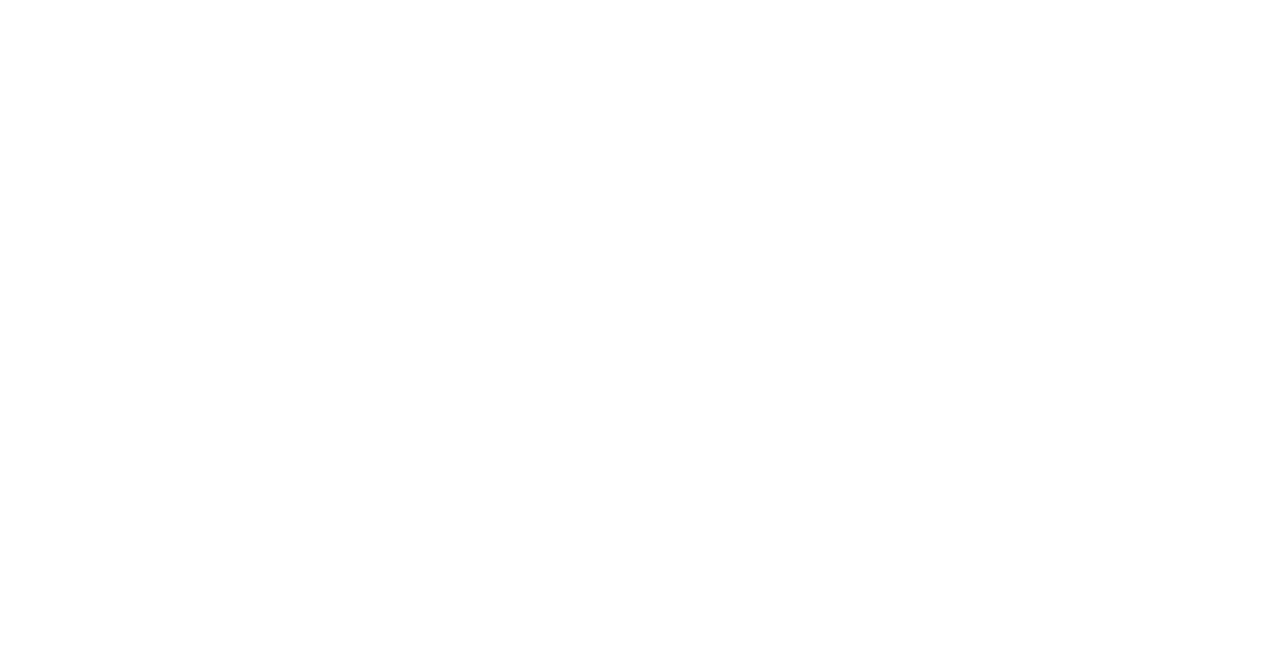
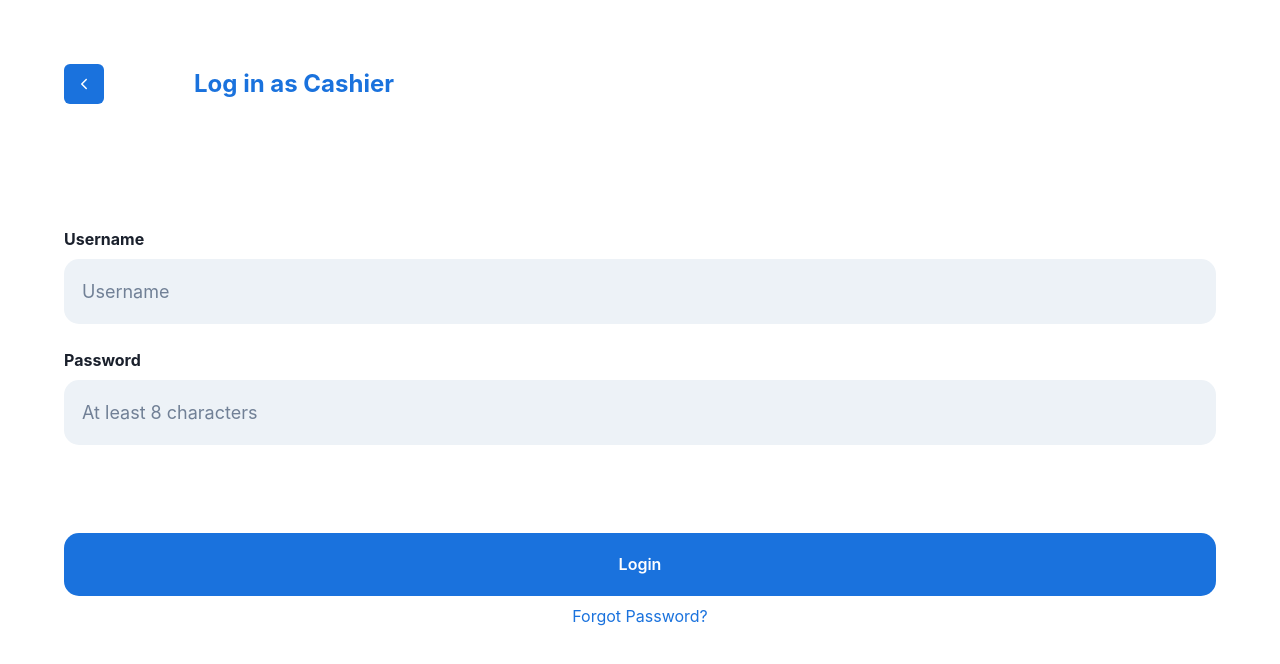
Before and after one commit to kinur31/Mini-Project-POS-FE, a React (Create React App) app: page /login-cashier in a window 1280 px wide. Before the commit this address had no page. Shown: the top 664 px of the page. Built offline with nearby package versions, Linux system fonts and the light colour scheme.

Commit message:
add fitur login

```diff
--- a/package.json
+++ b/package.json
@@ -4,6 +4,7 @@
   "private": true,
   "dependencies": {
     "@chakra-ui/react": "^2.8.2",
+    "@reduxjs/toolkit": "^1.9.7",
     "@testing-library/jest-dom": "^5.17.0",
     "@testing-library/react": "^13.4.0",
     "@testing-library/user-event": "^13.5.0",
--- a/src/App.js
+++ b/src/App.js
@@ -1,11 +1,13 @@
 import { Routes, Route } from "react-router-dom";
-import Home from "./pages/home";
+import LoginScreen from "./pages/login/loginScreen";
+import LoginCashier from "./pages/login/loginCashier";
 
 function App() {
-   return (
+  return (
     <>
       <Routes>
-        <Route path="/" element={<Home/>}/>
+        <Route path="/" element={<LoginScreen />} />
+        <Route path="/login-cashier" element={<LoginCashier />} />
       </Routes>
     </>
   );
--- a/src/index.js
+++ b/src/index.js
@@ -7,16 +7,17 @@
 import { BrowserRouter } from "react-router-dom";
 import theme from "./themes";
 import { Provider } from "react-redux";
+import { store } from "./redux/store";
 
 const root = ReactDOM.createRoot(document.getElementById("root"));
 root.render(
-  // <Provider>
-  <ChakraProvider theme={theme}>
-    <BrowserRouter>
-      <App />
-    </BrowserRouter>
-  </ChakraProvider>
-  // </Provider>
+  <Provider store={store}>
+    <ChakraProvider theme={theme}>
+      <BrowserRouter>
+        <App />
+      </BrowserRouter>
+    </ChakraProvider>{" "}
+  </Provider>
 );
 
 // If you want to start measuring performance in your app, pass a function
--- /dev/null
+++ b/src/pages/login/loginCashier.jsx
@@ -0,0 +1,116 @@
+import {
+  Box,
+  HStack,
+  VStack,
+  Heading,
+  IconButton,
+  FormLabel,
+  Input,
+  Button,
+  Text,
+} from "@chakra-ui/react";
+import { IoIosArrowBack } from "react-icons/io";
+import { Link } from "react-router-dom";
+import { useNavigate } from "react-router-dom";
+import { useFormik } from "formik";
+import { useDispatch } from "react-redux";
+import { ToastContainer, toast } from "react-toastify";
+import "react-toastify/dist/ReactToastify.css";
+import { login } from "../../redux/reducer/authReducer";
+
+const LoginCashier = () => {
+  const dispatch = useDispatch();
+  const navigate = useNavigate();
+
+  const formik = useFormik({
+    initialValues: {
+      username: "",
+      password: "",
+    },
+    onSubmit: async (values) => {
+      dispatch(login(values.username, values.password));
+      toast.success("Logged in");
+      // navigate("/");
+    },
+  });
+
+  const handleChange = () => {
+    navigate("/");
+  };
+
+  return (
+    <>
+      <VStack margin={"5%"}>
+        <Box className="title-tab" width={"full"}>
+          <HStack spacing={"90px"}>
+            <Box>
+              <IconButton
+                bg={"#1A72DD"}
+                aria-label="Search database"
+                icon={<IoIosArrowBack />}
+                color={"white"}
+                onClick={handleChange}
+              />
+            </Box>
+            <Box>
+              <Heading color={"#1A72DD"} fontSize={"24px"}>
+                Log in as Cashier
+              </Heading>
+            </Box>
+          </HStack>
+        </Box>
+        <Box marginTop={"10%"} width={"full"}>
+          <Box>
+            <FormLabel fontWeight={"bold"}> Username </FormLabel>
+            <Input
+              type="text"
+              variant="filled"
+              borderRadius={"15px"}
+              height={"65px"}
+              size="lg"
+              placeholder="Username"
+              value={formik.values.username}
+              onChange={formik.handleChange}
+              onBlur={formik.handleBlur}
+              name="username"
+            />
+          </Box>
+          <Box mt={"3vh"}>
+            <FormLabel fontWeight={"bold"}> Password </FormLabel>
+            <Input
+              type="password"
+              variant="filled"
+              borderRadius={"15px"}
+              height={"65px"}
+              size="lg"
+              placeholder="At least 8 characters"
+              value={formik.values.password}
+              onChange={formik.handleChange}
+              onBlur={formik.handleBlur}
+              name="password"
+            />
+          </Box>
+        </Box>
+        <Box width={"full"} mt={"10vh"}>
+          <Button
+            type="submit"
+            bg="#1A72DD"
+            color={"white"}
+            width={"100%"}
+            borderRadius={"15px"}
+            height={"63px"}
+            onClick={formik.handleSubmit}
+          >
+            Login
+          </Button>
+        </Box>
+        <Link to="#">
+          <Text color={"#1A72DD"}>Forgot Password?</Text>
+        </Link>
+      </VStack>
+      <ToastContainer />
+    </>
+  );
+};
+
+export default LoginCashier;
--- /dev/null
+++ b/src/pages/login/loginScreen.jsx
@@ -0,0 +1,58 @@
+import { Box, VStack, Heading, Text, Button, Image } from "@chakra-ui/react";
+import { useNavigate } from "react-router-dom";
+// import { FaUser } from "react-icons/fa";
+
+const LoginScreen = () => {
+  const navigate = useNavigate();
+
+  const handleChange = () => {
+    navigate("/login-cashier");
+  };
+  return (
+    <>
+      <VStack margin={"5%"}>
+        <Box marginTop={"15%"}>
+          <VStack>
+            <Heading> Welcome to OurPOS!</Heading>
+            <Text>
+              {" "}
+              Select login as the admin or cashier first to continue.{" "}
+            </Text>
+          </VStack>
+        </Box>
+        <Box marginTop={"10%"}>
+          <Image src="./Image1.png" />
+        </Box>
+        <Box width={"350px"} marginTop={"10%"}>
+          <Button
+            bg="#1A72DD"
+            color={"white"}
+            width={"100%"}
+            borderRadius={"15px"}
+            height={"63px"}
+            onClick={navigate("/")}
+          >
+            {" "}
+            Log in as Admin{" "}
+          </Button>
+        </Box>
+        <Text fontSize={"14px"}> Or </Text>
+        <Box width={"350px"}>
+          <Button
+            bg="#1A72DD"
+            color={"white"}
+            width={"100%"}
+            borderRadius={"15px"}
+            height={"63px"}
+            onClick={handleChange}
+          >
+            {" "}
+            Log in as Cashier{" "}
+          </Button>
+        </Box>
+      </VStack>
+    </>
+  );
+};
+
+export default LoginScreen;
--- /dev/null
+++ b/src/redux/reducer/authReducer.js
@@ -0,0 +1,88 @@
+import { createSlice } from "@reduxjs/toolkit";
+
+import axios from "axios";
+
+const initialState = {
+  user: {
+    id: null,
+    email: "",
+    username: "",
+    roleId: null,
+    point: null,
+    avatar: "",
+  },
+  isLogin: false,
+};
+
+export const AuthReducer = createSlice({
+  name: "AuthReducer",
+  initialState,
+  reducers: {
+    setUser: (state, action) => {
+      const { id, email, username, roleId, points, avatar } = action.payload;
+
+      state.user = {
+        id,
+        email,
+        username,
+        roleId,
+        points,
+        avatar,
+      };
+    },
+    loginSuccess: (state, action) => {
+      state.isLogin = true;
+    },
+    logoutSuccess: (state, action) => {
+      state.isLogin = false;
+      localStorage.removeItem("token");
+    },
+    keepLoginSuccess: (state) => {
+      state.isLogin = true;
+    },
+  },
+});
+
+export const login = (username, password) => {
+  return async (dispatch) => {
+    try {
+      const res = await axios.post("http://localhost:8080/auth/login", {
+        username,
+        password,
+      });
+
+      localStorage.setItem("token", res?.data?.data?.token);
+      dispatch(setUser(res?.data?.data?.user));
+      dispatch(loginSuccess());
+    } catch (err) {
+      alert(err?.response?.data);
+    }
+  };
+};
+
+export const keepLogin = () => {
+  return async (dispatch) => {
+    try {
+      const token = localStorage.getItem("token");
+
+      if (token) {
+        const res = await axios.get("http://localhost:8080/auth/keep-login", {
+          headers: {
+            Authorization: `Bearer ${token}`,
+          },
+        });
+
+        dispatch(setUser(res?.data?.data));
+        dispatch(keepLoginSuccess());
+      }
+    } catch (err) {
+      localStorage.removeItem("token");
+      alert(err?.response?.data);
+    }
+  };
+};
+
+export const { loginSuccess, logoutSuccess, setUser, keepLoginSuccess } =
+  AuthReducer.actions;
+
+export default AuthReducer.reducer;
--- /dev/null
+++ b/src/redux/store.js
@@ -0,0 +1,8 @@
+import { configureStore } from "@reduxjs/toolkit";
+import AuthReducer from "./reducer/authReducer";
+
+export const store = configureStore({
+  reducer: {
+    AuthReducer: AuthReducer,
+  },
+});
```
Also changed, not shown: src/components/login/index.jsx (added, +84 -0 lines), public/Image1.png (added), src/pages/login/forgotPassword.jsx (added), src/pages/login/index.js (deleted), src/pages/login/resetPassword.jsx (added), src/pages/signup/index.js (deleted), 1 other file (tests, documents, lock files or other folders).
